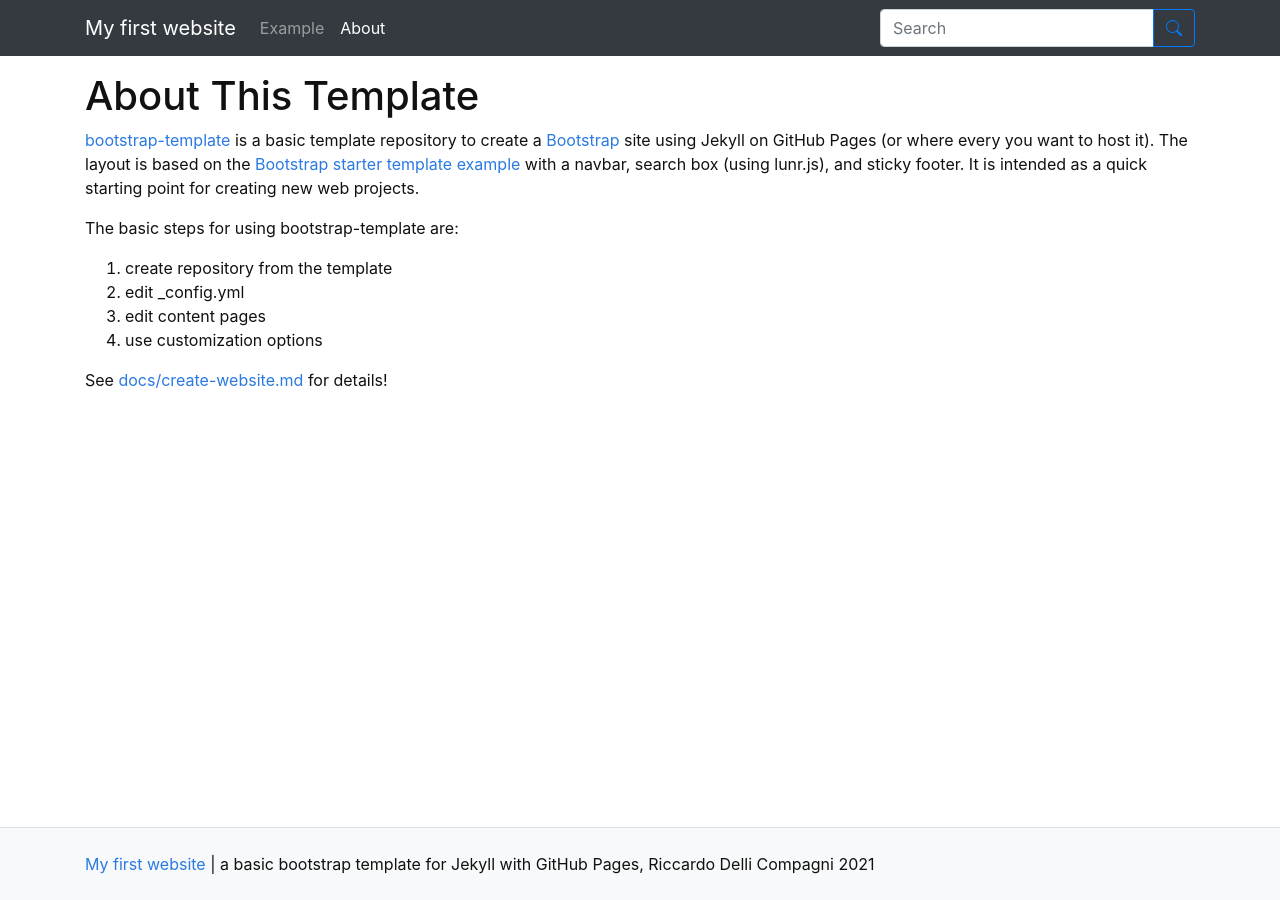
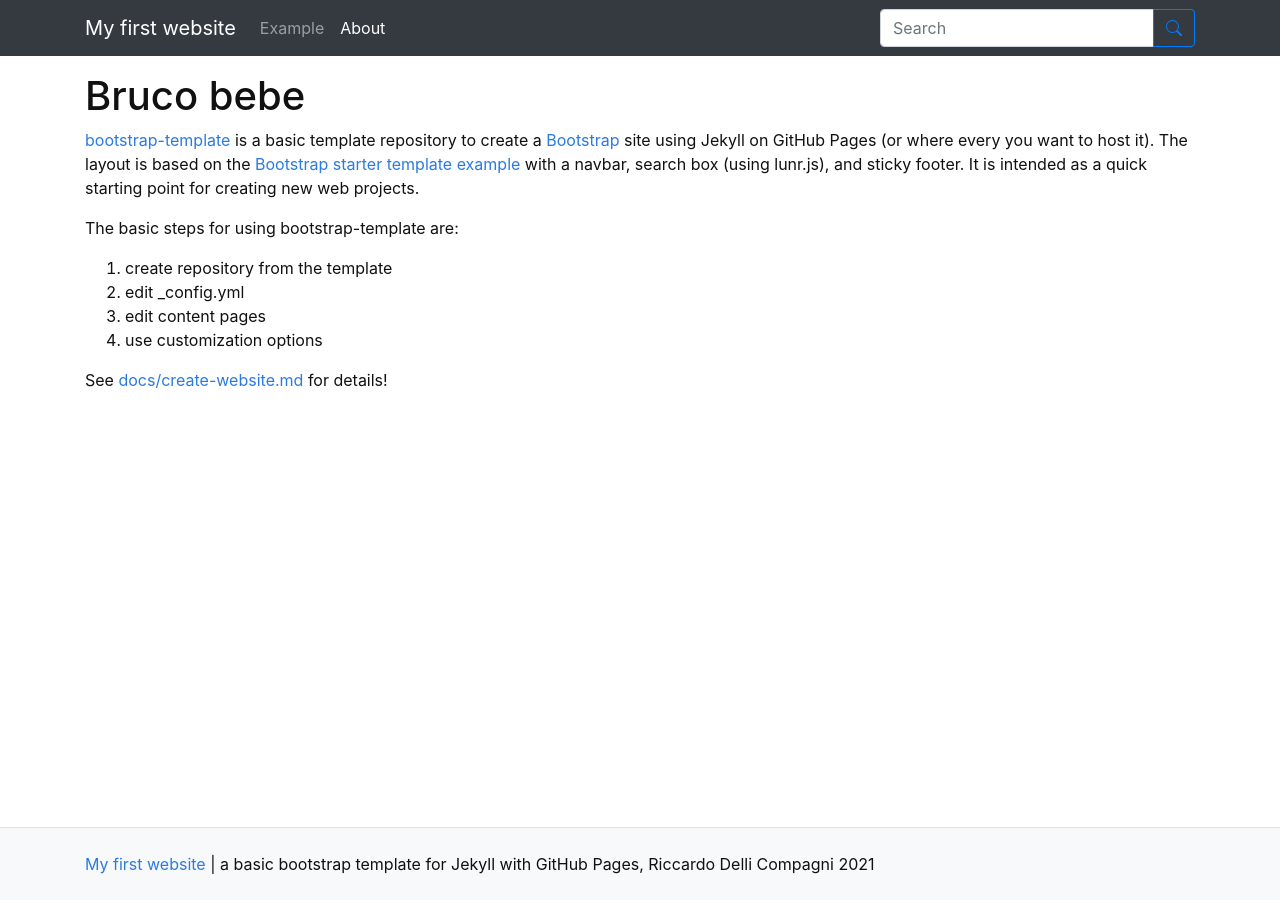
Before and after one commit to RiccardoDC/my_first_website, a Jekyll site: the page built from pages/about.md, in a window 1280 px wide. Built offline with Jekyll 4.4.1, drawn with Linux system fonts in a browser that asks for light colours.

Commit message:
Added a title

```diff
--- a/pages/about.md
+++ b/pages/about.md
@@ -1,5 +1,5 @@
 ---
-title: About This Template
+title: Bruco bebe
 nav: About
 nav_order: 2
 ---
```
